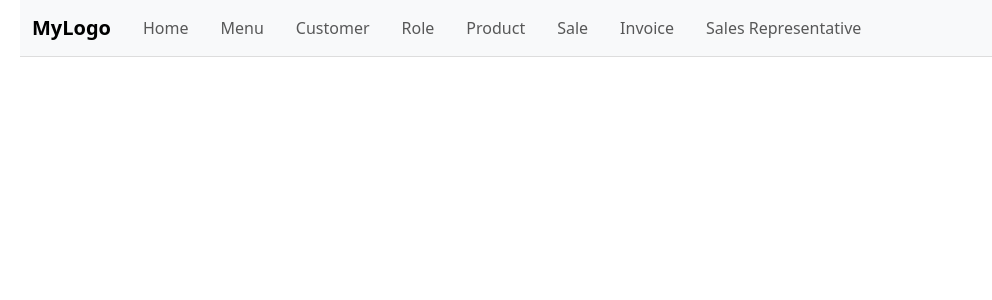
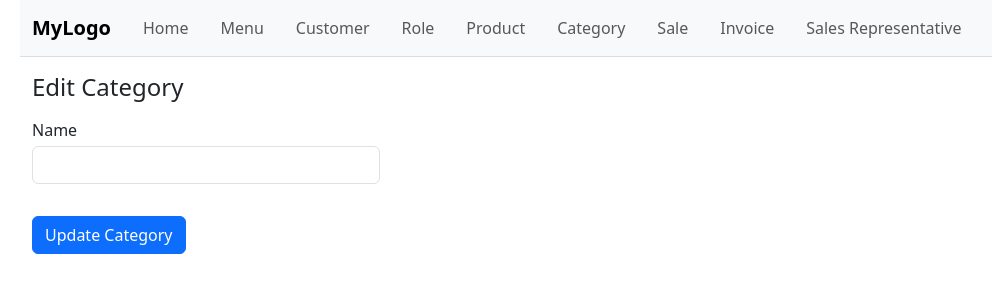
Before and after one commit to ynskrc23/sales-tracking-ui, a React (Create React App) app: page /category/edit/1 in a window 1280 px wide. Shown: the top 300 px of the page, without its empty margins (62-1054 px from the left). Built offline with nearby package versions, Linux system fonts and the light colour scheme; no server answers.

Commit message:
category crud yazıldı

```diff
--- a/src/App.js
+++ b/src/App.js
@@ -17,6 +17,8 @@ import RoleList from "./components/role/RoleList";
 import RoleForm from "./components/role/RoleForm";
 import MenuList from "./components/menu/MenuList";
 import MenuForm from "./components/menu/MenuForm";
+import CategoryForm from "./components/category/CategoryForm";
+import CategoryList from "./components/category/CategoryList";
 
 const App = () => {
     return (
@@ -33,6 +35,18 @@ const App = () => {
                     <Route path="/customer/add" element={<CustomerForm/>} />
                     <Route path="/customer/edit/:customerId" element={<CustomerForm/>} />
 
+	                <Route path="/role" element={<RoleList/>} />
+	                <Route path="/role/add" element={<RoleForm/>} />
+	                <Route path="/role/edit/:roleId" element={<RoleForm/>} />
+
+	                <Route path="/menu" element={<MenuList/>} />
+	                <Route path="/menu/add" element={<MenuForm/>} />
+	                <Route path="/menu/edit/:menuId" element={<MenuForm/>} />
+
+	                <Route path="/category" element={<CategoryList/>} />
+	                <Route path="/category/add" element={<CategoryForm/>} />
+	                <Route path="/category/edit/:categoryId" element={<CategoryForm/>} />
+
                     <Route path="/sale" element={<SaleList/>} />
                     <Route path="/sale-details/:id" element={<SaleDetails/>} />
 
@@ -41,14 +55,6 @@ const App = () => {
                     <Route path="/salesrepresentative" element={<SalesRepresentativeList/>} />
                     <Route path="/salesrepresentative-add" element={<SalesRepresentativeAdd/>} />
                     <Route path="/salesrepresentative-update/:id" element={<SalesRepresentativeUpdate/>} />
-
-	                <Route path="/role" element={<RoleList/>} />
-	                <Route path="/role/add" element={<RoleForm/>} />
-	                <Route path="/role/edit/:roleId" element={<RoleForm/>} />
-
-	                <Route path="/menu" element={<MenuList/>} />
-	                <Route path="/menu/add" element={<MenuForm/>} />
-	                <Route path="/menu/edit/:menuId" element={<MenuForm/>} />
                 </Routes>
             </div>
         </Router>
--- /dev/null
+++ b/src/components/category/CategoryForm.js
@@ -0,0 +1,102 @@
+import React, { useState, useEffect } from 'react';
+import axios from 'axios';
+import { useNavigate, useParams } from 'react-router-dom';
+
+const CategoryForm = () => {
+	const [form, setForm] = useState({
+		categoryId: null,
+		categoryName: '',
+	});
+	const [successMessage, setSuccessMessage] = useState('');
+	const [errors, setErrors] = useState({});
+	const { categoryId } = useParams(); // URL'den id parametresini alıyoruz
+	const navigate = useNavigate();
+
+	useEffect(() => {
+		if (categoryId) {
+			fetchCategory(categoryId);
+		}
+	}, [categoryId]);
+
+	const fetchCategory = async (categoryId) => {
+		try {
+			const response = await axios.get(`/api/categories/${categoryId}`);
+			setForm(response.data);
+		} catch (error) {
+			console.error('Error fetching category:', error);
+		}
+	};
+
+	const handleChange = (e) => {
+		const { name, value } = e.target;
+		setForm({ ...form, [name]: value });
+		setErrors({ ...errors, [name]: '' }); // Hataları temizle
+	};
+
+	const validateForm = () => {
+		let formErrors = {};
+		if (!form.categoryName) formErrors.categoryName = 'Name is required';
+
+		setErrors(formErrors);
+		return Object.keys(formErrors).length === 0;
+	};
+
+	const handleSubmit = async (e) => {
+		e.preventDefault();
+		if (!validateForm()) return;
+
+		const formData = {
+			categoryName: form.categoryName,
+		};
+
+		try {
+			if (categoryId) {
+				// Güncelleme işlemi
+				await axios.put(`/api/categories/${categoryId}`, formData);
+				setSuccessMessage('Category updated successfully');
+			} else {
+				// Ekleme işlemi
+				await axios.post('/api/categories', formData);
+				setSuccessMessage('Category added successfully');
+			}
+
+			// Mesajı 2 saniye sonra temizleyip yönlendirme yapalım
+			setTimeout(() => {
+				setSuccessMessage('');
+				navigate('/category'); // Ürün listesine yönlendirme
+			}, 2000);
+		} catch (error) {
+			console.error('There was an error saving the Category!', error);
+		}
+	};
+
+	return (
+		<div className="container mt-3">
+			<h4 className="mb-3">{categoryId ? 'Edit Category' : 'Add Category'}</h4>
+			{successMessage && <div className="alert alert-success">{successMessage}</div>}
+			<form onSubmit={handleSubmit}>
+				<div className="row">
+					<div className="form-group col-md-4 mb-3">
+						<label htmlFor="categoryName" className="mb-1">Name</label>
+						<input
+							id="name"
+							name="categoryName"
+							type="text"
+							className="form-control"
+							value={form.categoryName}
+							onChange={handleChange}
+							required
+						/>
+						{errors.categoryName && <div className="text-danger">{errors.categoryName}</div>}
+					</div>
+				</div>
+
+				<button type="submit" className="btn btn-primary mt-3">
+					{categoryId ? 'Update Category' : 'Add Category'}
+				</button>
+			</form>
+		</div>
+	);
+};
+
+export default CategoryForm;
--- /dev/null
+++ b/src/components/category/CategoryList.js
@@ -0,0 +1,111 @@
+import React, { useEffect, useState } from 'react';
+import axios from 'axios';
+import { Link } from 'react-router-dom';
+import DataTable from 'react-data-table-component';
+import { CSVLink } from 'react-csv';
+import jsPDF from 'jspdf';
+import 'jspdf-autotable';
+
+const CategoryList = () => {
+	const [categories, setCategories] = useState([]);
+	const [loading, setLoading] = useState(true);
+	const [error, setError] = useState(null);
+	const [searchText, setSearchText] = useState('');
+
+	useEffect(() => {
+		const fetchCategories = async () => {
+			try {
+				const response = await axios.get('/api/categories');
+				setCategories(response.data);
+			} catch (error) {
+				setError(error);
+			} finally {
+				setLoading(false);
+			}
+		};
+
+		fetchCategories();
+	}, []);
+
+	const deleteCategory = async (categoryId) => {
+		if (!window.confirm('Are you sure you want to delete this category?')) return;
+		try {
+			await axios.delete(`/api/categories/${categoryId}`);
+			setCategories(categories.filter(category => category.categoryId !== categoryId));
+		} catch (error) {
+			console.error('Error deleting category:', error);
+			alert('There was an error deleting the category.');
+		}
+	};
+
+	const columns = [
+		{
+			name: 'Name',
+			selector: row => row.categoryName,
+			sortable: true,
+		},
+		{
+			name: 'Action',
+			cell: row => (
+				<div>
+					<Link to={`/category/edit/${row.categoryId}`} className="btn btn-sm btn-warning m-lg-1">Edit</Link>
+					<button onClick={() => deleteCategory(row.categoryId)} className="btn btn-danger btn-sm">Delete</button>
+				</div>
+			),
+		},
+	];
+
+	const filteredCategories = categories.filter(category =>
+		category.categoryName.toLowerCase().includes(searchText.toLowerCase())
+	);
+
+	const exportToPDF = () => {
+		const doc = new jsPDF();
+		doc.autoTable({
+			head: [['Name']],
+			body: filteredCategories.map(category => [
+				category.categoryName,
+			]),
+		});
+		doc.save('categories.pdf');
+	};
+
+	if (loading) return <p>Loading...</p>;
+	if (error) return <p>Error: {error.message}</p>;
+
+	return (
+		<div className="container mt-3">
+			<div className="row mb-3 align-items-center">
+				<div className="col-md-4">
+					<h4>Categories</h4>
+				</div>
+				<div className="col-md-8 text-end">
+					<div className="d-inline-flex align-items-center">
+						<input
+							type="text"
+							placeholder="Search..."
+							value={searchText}
+							onChange={e => setSearchText(e.target.value)}
+							className="form-control me-2"
+							style={{ width: '300px' }}
+						/>
+						<CSVLink data={filteredCategories} filename="categories.csv" className="btn btn-success me-2">Export CSV</CSVLink>
+						<button onClick={exportToPDF} className="btn btn-danger me-2">Export PDF</button>
+						<Link to="/category/add" className="btn btn-primary">Add Category</Link>
+					</div>
+				</div>
+			</div>
+			<DataTable
+				columns={columns}
+				data={filteredCategories}
+				pagination
+				highlightOnHover
+				responsive
+				striped
+				noHeader
+			/>
+		</div>
+	);
+};
+
+export default CategoryList;
--- a/src/components/layout/Navbar.js
+++ b/src/components/layout/Navbar.js
@@ -36,6 +36,9 @@ const Navbar = () => {
                             <Link className="nav-link" to="/product">Product</Link>
                         </li>
                         <li className="nav-item">
+                            <Link className="nav-link" to="/category">Category</Link>
+                        </li>
+                        <li className="nav-item">
                             <Link className="nav-link" to="/sale">Sale</Link>
                         </li>
                         <li className="nav-item">
```
